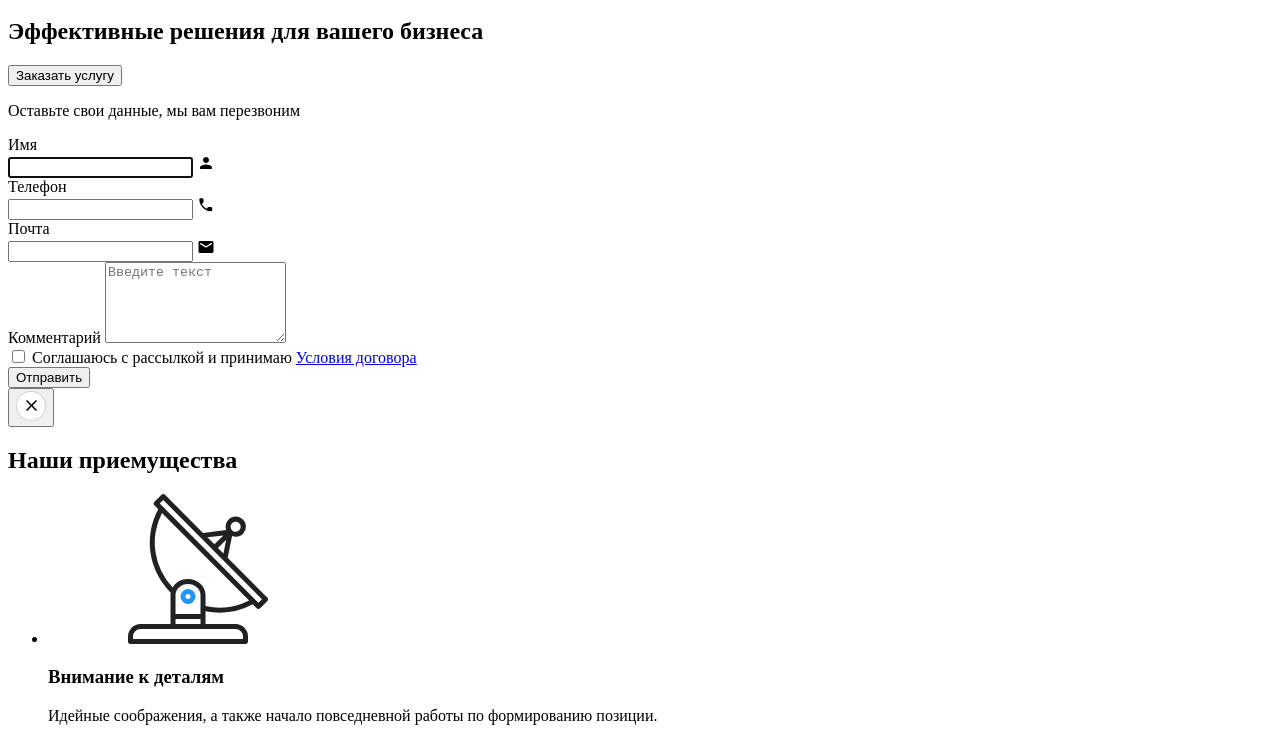
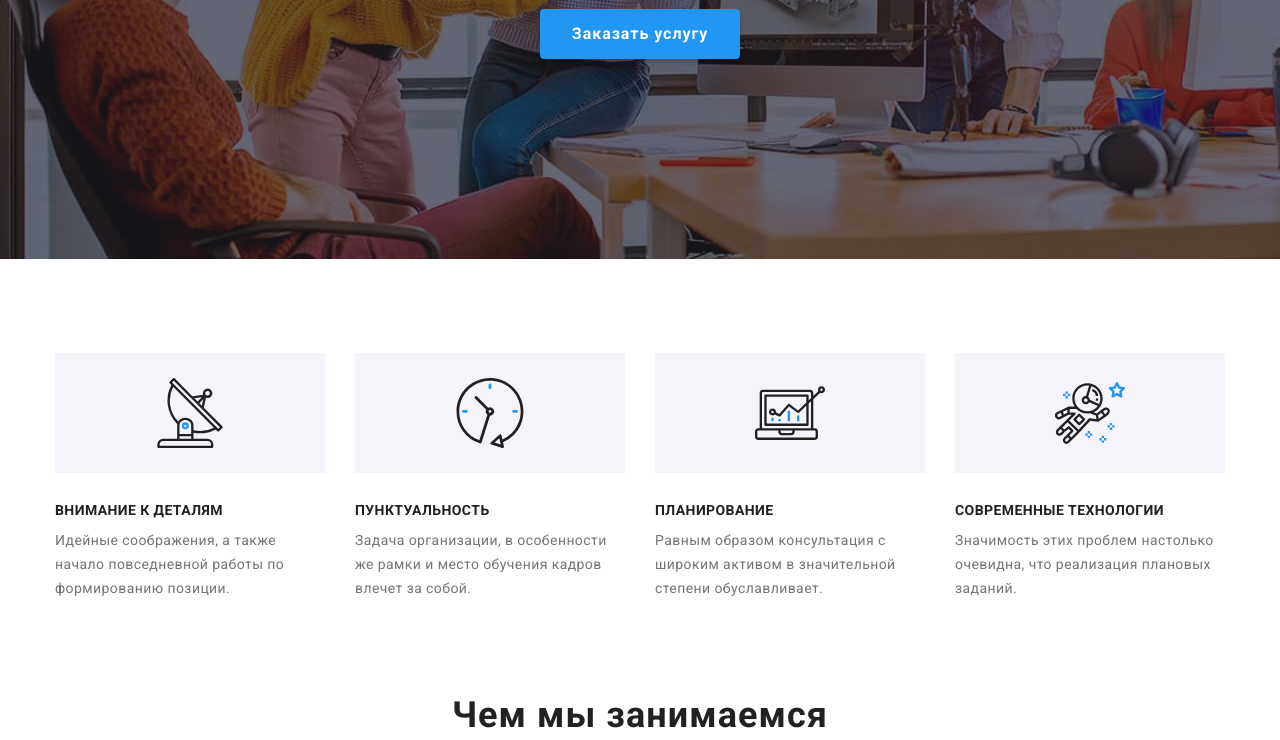
Before and after one commit to leonid-br/goit-markup-hw-07, a plain HTML site: page index.html in a window 1280 px wide. Shown: the part 422-1162 px from the top of the page. Drawn offline with Linux system fonts and the light colour scheme; the site is published under a folder, as on GitHub Pages, so addresses that start at the root find nothing.

Commit message:
дз7 тест 2

```diff
--- a/index.html
+++ b/index.html
@@ -11,7 +11,7 @@
     />
     <!--     <link rel="stylesheet" href="./css/modern-normalize.css" /> -->
     <!-- <link rel="stylesheet" href="./css/style.css" /> -->
-    <link rel="stylesheet" href="/css/main.min.css" />
+    <link rel="stylesheet" href="./css/main.min.css" />
   </head>
   <body>
     <!-- ШАПКА САЙТА -->
--- a/pages/portfolio.html
+++ b/pages/portfolio.html
@@ -11,7 +11,7 @@
     />
     <!--  <link rel="stylesheet" href="../css/modern-normalize.css" /> -->
     <!--     <link rel="stylesheet" href="../css/style.css" /> -->
-    <link rel="stylesheet" href="/css/portfolio.min.css" />
+    <link rel="stylesheet" href="./css/portfolio.min.css" />
   </head>
   <body>
     <!-- ШАПКА САЙТА -->
```
